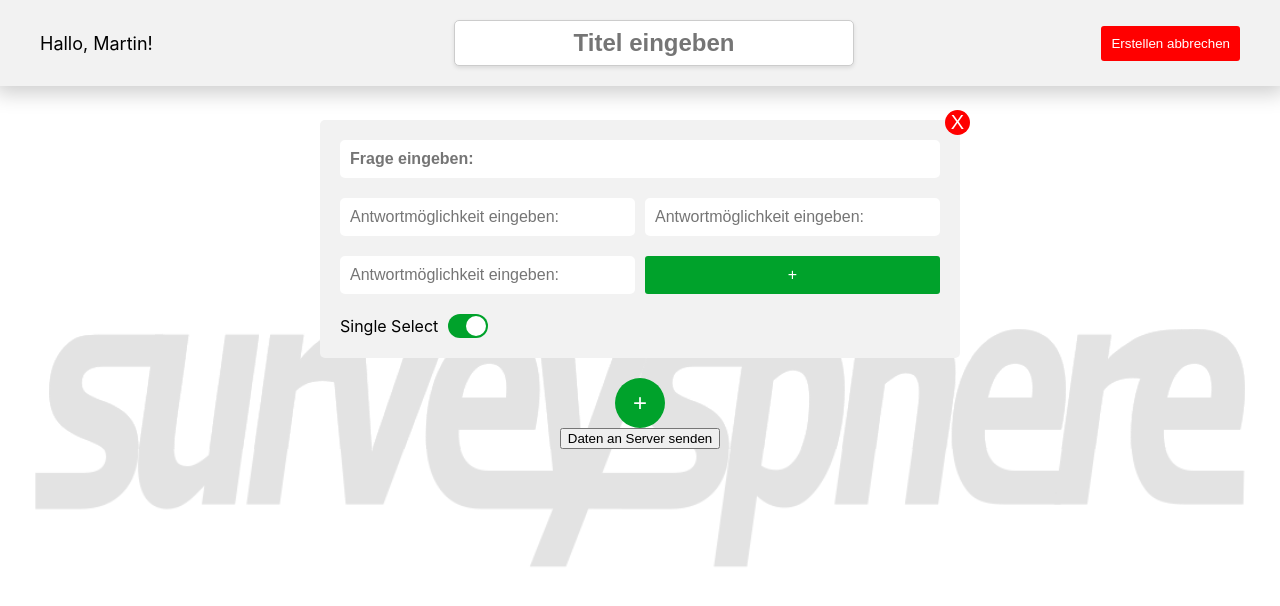
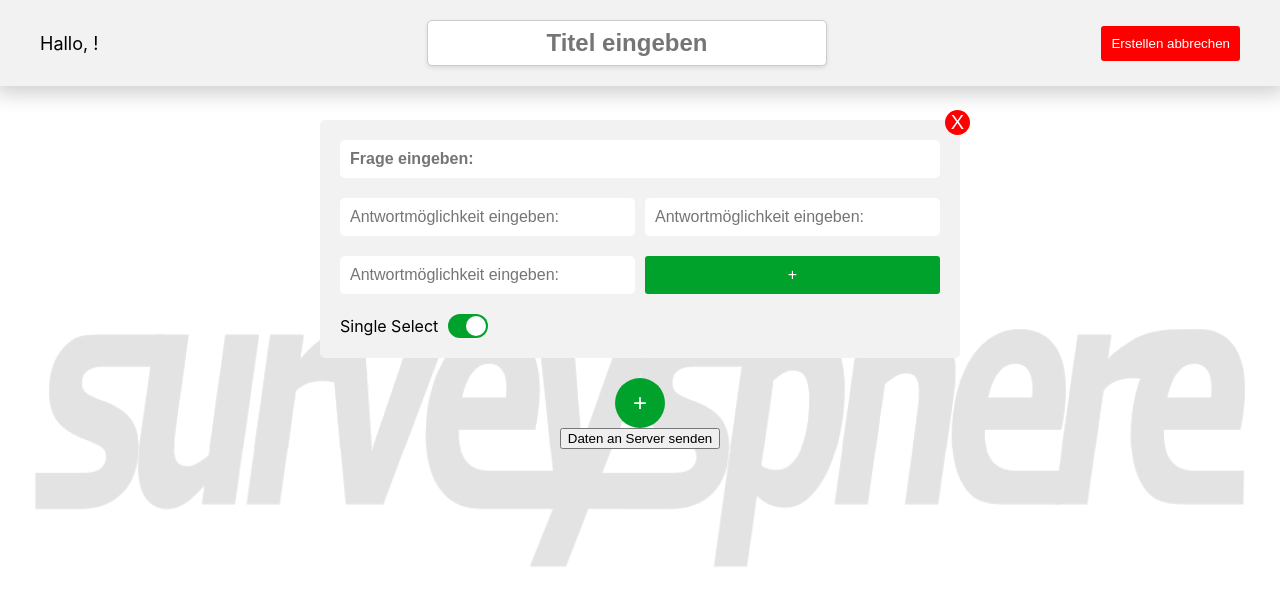
Before and after one commit to SirSimon04/SurveySphere, a React (Create React App) app in the folder client/surveysphere/: page /creator in a window 1280 px wide. Shown: the top 606 px of the page. Built offline with nearby package versions, Linux system fonts and the light colour scheme.

Commit message:
title in nacvar for create singleSelect on every question

```diff
--- a/client/surveysphere/src/components/CreaNavBar/CreaNavBar.js
+++ b/client/surveysphere/src/components/CreaNavBar/CreaNavBar.js
@@ -1,8 +1,12 @@
 import React from 'react'
 import { useNavigate } from "react-router-dom";
+import { useSelector } from 'react-redux';
 import './CreaNavBar.css';
 
-const CreaNavBar = () => {
+const CreaNavBar = ({ title, onTitleChange }) => {
+
+  const userName = useSelector(state => state.auth.userName);
+
   const navigate = useNavigate();
   const handleCancel = (event) => {
     navigate("/overview");
@@ -10,10 +14,15 @@ const CreaNavBar = () => {
   return (
       <div className="navBar">
         <div className="left">
-          <span className='greeting'>Hallo, Martin!</span>
+          <span className='greeting'>Hallo, {userName}!</span>
         </div>
         <div className="middle">
-          <input id='titleInput' placeholder='Titel eingeben'></input>
+          <input
+            id='titleInput'
+            placeholder='Titel eingeben'
+            value={title}
+            onChange={onTitleChange}
+          ></input>
         </div>
         <div className="right">
           <button className='cancelButton' onClick={handleCancel}>Erstellen abbrechen</button>
--- a/client/surveysphere/src/components/Creator/Creator.js
+++ b/client/surveysphere/src/components/Creator/Creator.js
@@ -4,6 +4,7 @@ import CreaNavBar from '../CreaNavBar/CreaNavBar.js';
 import CreateQuestionCard from '../CreateQuestionCard/CreateQuestionCard';
 
 function Creator() {
+  const [title, setTitle] = useState('');
   const [questionCards, setQuestionCards] = useState([{ question: '', answerOptions: ['', '', ''], singleSelect: true }]);
 
   const addQuestionCard = () => {
@@ -40,12 +41,19 @@ function Creator() {
     setQuestionCards(updatedQuestionCards);
   };
 
+   const handleTitleChange = (e) => {
+      setTitle(e.target.value);
+    };
+
+
   const convertToServerData = () => {
+    console.log()
     const serverData = {
-      name: 'Das ist ein erster Test',
+      name: title,
       isMultiSelect: false,
       questions: questionCards.map((card) => ({
         question: card.question,
+        isSingleSelect: card.singleSelect,
         answerOptions: card.answerOptions.map((option) => ({
           text: option
         }))
@@ -57,7 +65,7 @@ function Creator() {
 
   return (
     <div className='creatorContainer'>
-      <CreaNavBar />
+      <CreaNavBar title={title} onTitleChange={handleTitleChange} />
       <div className='createCardContainer'>
         {questionCards.map((card, index) => (
           <CreateQuestionCard
```
